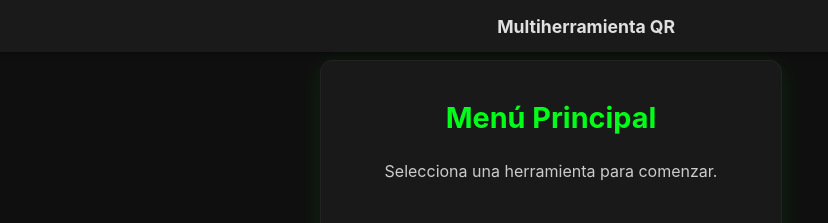
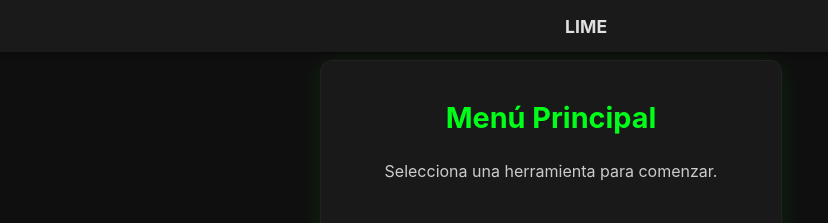
Before and after one commit to 999DEMON666/Test---camara, a plain HTML site: page index.html in a window 1280 px wide. Shown: the top 223 px of the page, 89-917 px from the left. Drawn offline with Linux system fonts and the light colour scheme.

Commit message:
Add files via upload

```diff
--- a/index.html
+++ b/index.html
@@ -3,7 +3,7 @@
 <head>
     <meta charset="UTF-8">
     <meta name="viewport" content="width=device-width, initial-scale=1.0">
-    <title>Multiherramienta QR</title>
+    <title>LIME Multiherramienta QR</title>
 
     <link rel="stylesheet" href="style.css">
 
@@ -16,7 +16,7 @@
     </div>
 
     <div class="top-bar">
-        <span class="back-arrow" onclick="goBackOrToMenu();">&#8592;</span> <img src="logo_lima.png" alt="Logo de Lima" class="header-logo"> <span class="top-bar-title">Multiherramienta QR</span> <div class="top-bar-icons">
+        <span class="back-arrow" onclick="goBackOrToMenu();">&#8592;</span> <img src="logo_lima.png" alt="Logo de Lima" class="header-logo"> <span class="top-bar-title">LIME</span> <div class="top-bar-icons">
             </div>
     </div>
 
```
Also changed, not shown: politica-privacidad.html (line endings or trailing spaces), script.js (line endings or trailing spaces), terminos-condiciones.html (line endings or trailing spaces).
